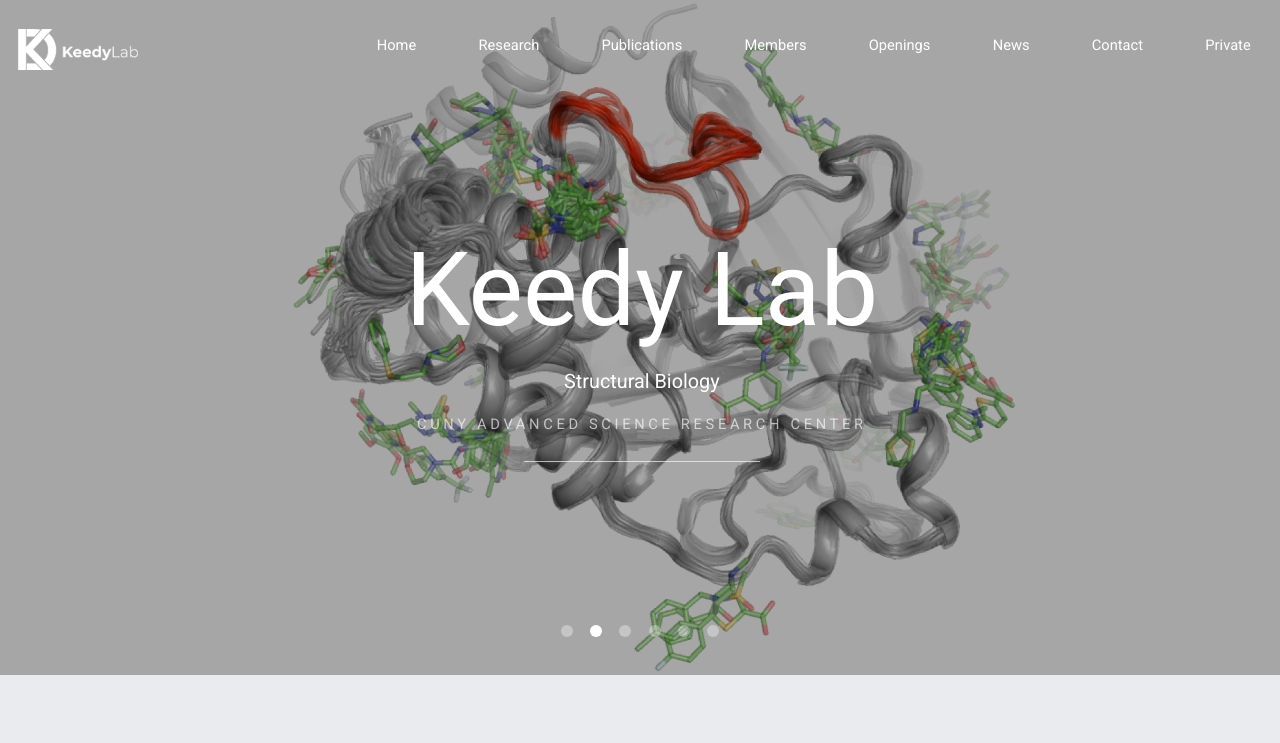
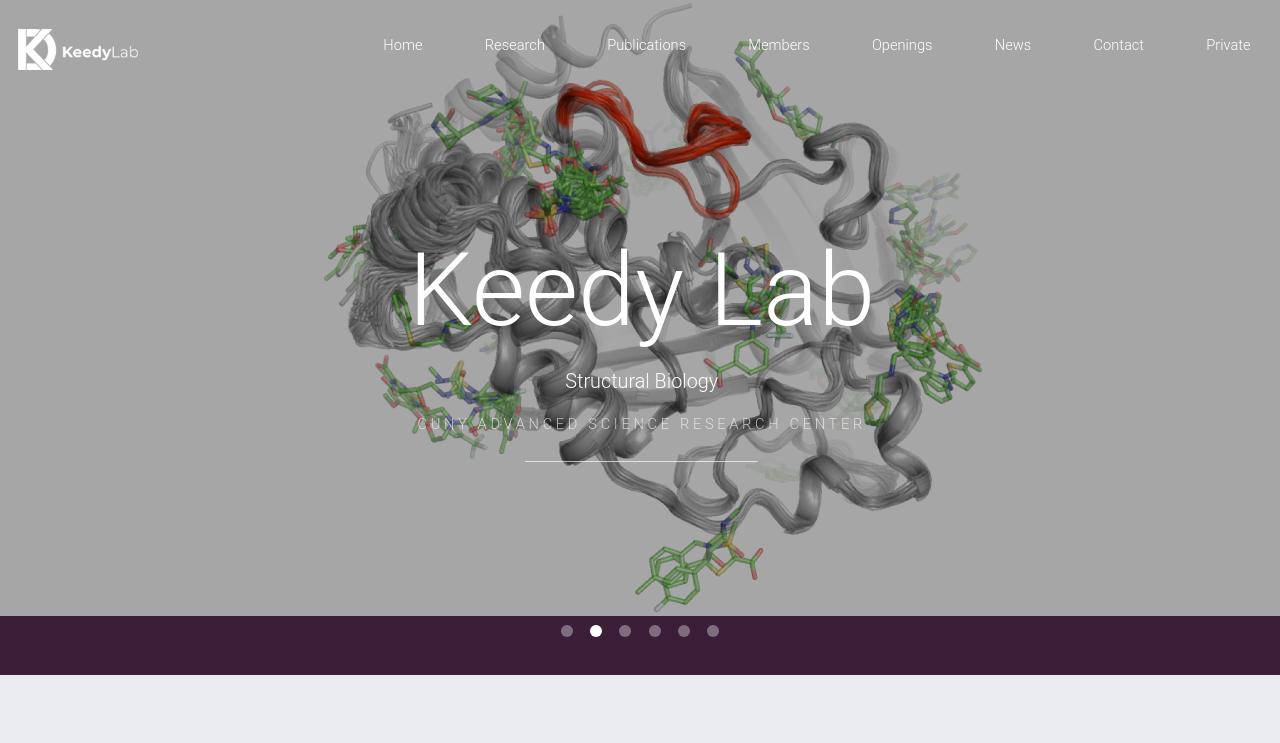
Before and after one commit to keedylab/keedylab.github.io, a Jekyll site: the page built from index.html, in a window 1280 px wide. Shown: the top 743 px of the page. Built offline with Jekyll 4.4.1, drawn with Linux system fonts in a browser that asks for light colours; grey boxes are pictures that could not be loaded.

Commit message:
Fixed Slider Image Stretching

```diff
--- a/assets/css/main.css
+++ b/assets/css/main.css
@@ -1,7 +1,7 @@
 @charset "UTF-8";
 @import url(font-awesome.min.css);
-/*@import url("https://fonts.googleapis.com/css?family=Poppins:300,400,500,600,700");*/
-@import url("https://fonts.googleapis.com/css?family=Roboto");
+@import url("https://fonts.googleapis.com/css?family=Poppins:300,400,500,600,700");
+/*@import url("https://fonts.googleapis.com/css?family=Roboto");*/
 
 /*
 	Released for free under the Creative Commons Attribution 3.0 license (templated.co/license)
@@ -14,9 +14,9 @@
 		padding: 0;
 		border: 0;
 		font-size: 100%;
-		/*font: inherit;*/
-		font-family: 'Roboto', sans-serif;
-		vertical-align: baseline;
+		font: inherit;
+/*		font-family: 'Roboto', sans-serif;
+*/		vertical-align: baseline;
 	}
 
 	article, aside, details, figcaption, figure, footer, header, hgroup, menu, nav, section {
@@ -28,7 +28,8 @@
 	}
 
 	ol, ul {
-		list-style: none;
+		/*list-style: none;*/
+		list-style-position: outside;
 	}
 
 	blockquote, q {
@@ -1635,7 +1636,7 @@
 
 	body, input, select, textarea {
 		/*font-family: "Poppins", sans-serif;*/
-		/*font-family: 'Roboto', sans-serif;*/
+		font-family: 'Roboto', sans-serif;
 		font-weight: 300;
 		font-size: 1rem;
 		line-height: 1.65;
@@ -2413,7 +2414,8 @@
 		}
 
 	ul {
-		list-style: disc;
+/*		list-style: disc;
+*/		list-style-position: outside;
 		margin: 0 0 2rem 0;
 		padding-left: 1rem;
 	}
@@ -4245,7 +4247,7 @@
 			background-attachment: fixed;
 			background-position: center;
 			background-repeat: no-repeat;
-			background-size: cover;
+			background-size: contain;
 			height: 100%;
 			left: 0;
 			opacity: 0;
@@ -4350,6 +4352,17 @@
 			visibility: visible;
 		}
 
+
+		@media screen and (max-width: 2560px) {
+
+			.banner.full {
+				padding: 0;
+				min-height: 75vh;
+				height: 75vh !important;
+			}
+
+		}
+
 		@media screen and (max-width: 1280px) {
 
 			.banner.full {
```
